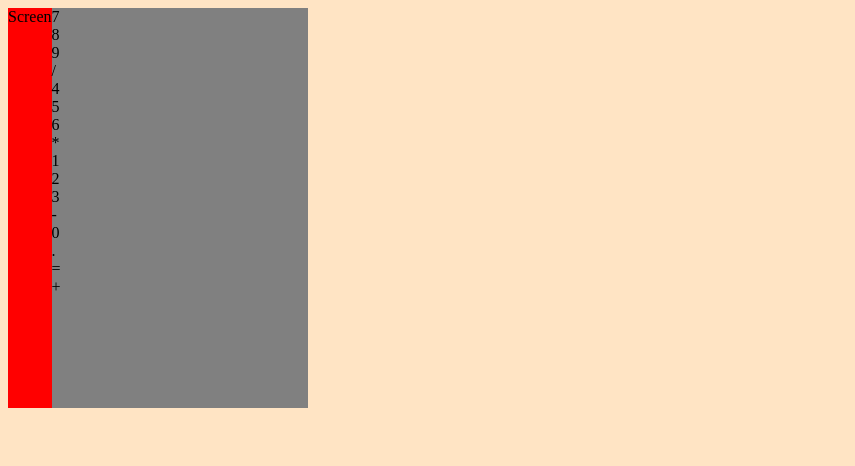
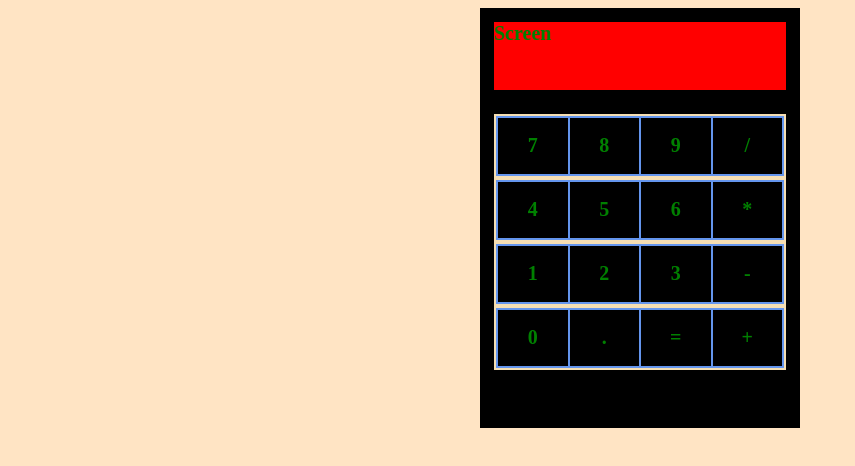
Before and after one commit to Kelho0812/project-calculator, a plain HTML site: page index.html in a window 1280 px wide. Shown: the whole page, without its empty margins (0-855 px from the left). Drawn offline with Linux system fonts and the light colour scheme.

Commit message:
Basic styled Number rows, calc, buttons

```diff
--- a/CSS/styles.css
+++ b/CSS/styles.css
@@ -1,22 +1,62 @@
 body {
     background-color: bisque;
-    position : absolute;
+    display: flex;
+    align-content: center;
+    justify-content: center;
+    color: green;
+    font-weight: bolder;
+    font-size: 20px;
 }
 
 #calc {
     height: 400px;
     width: 300px;
-    background-color: grey;
+    background-color: black;
     display: flex;
+    justify-self: center;
+    flex-direction: column;
+    padding: 10px;
 
 }
 
 #screen {
     display: flex;
     background-color: red;
+    flex-grow: 0.5;
+    margin: 4px;
+    margin-bottom: 20px;
 }
 
-#buttons {
+#buttonsContainer {
+    margin: 4px;
     display: flex;
-    background-color: aqua;
+    flex-direction: column;
+    background-color: wheat;
+    justify-self: end;
 }
+
+.buttonsRows {
+    display: flex;
+    flex-direction:row;
+    justify-content: space-between;
+    background-color:cornflowerblue;
+    margin: 2px;
+    padding: 1px;
+}
+
+.buttons{
+    background-color: black;
+    display: flex;
+    margin: 1px;
+    height: 50px;
+    width: 70px;
+    justify-content: center;
+    align-items: center;
+    border-style: solid;
+    border-color: black;
+
+}
+
+.buttons:hover{
+    background-color: grey;
+}
```
